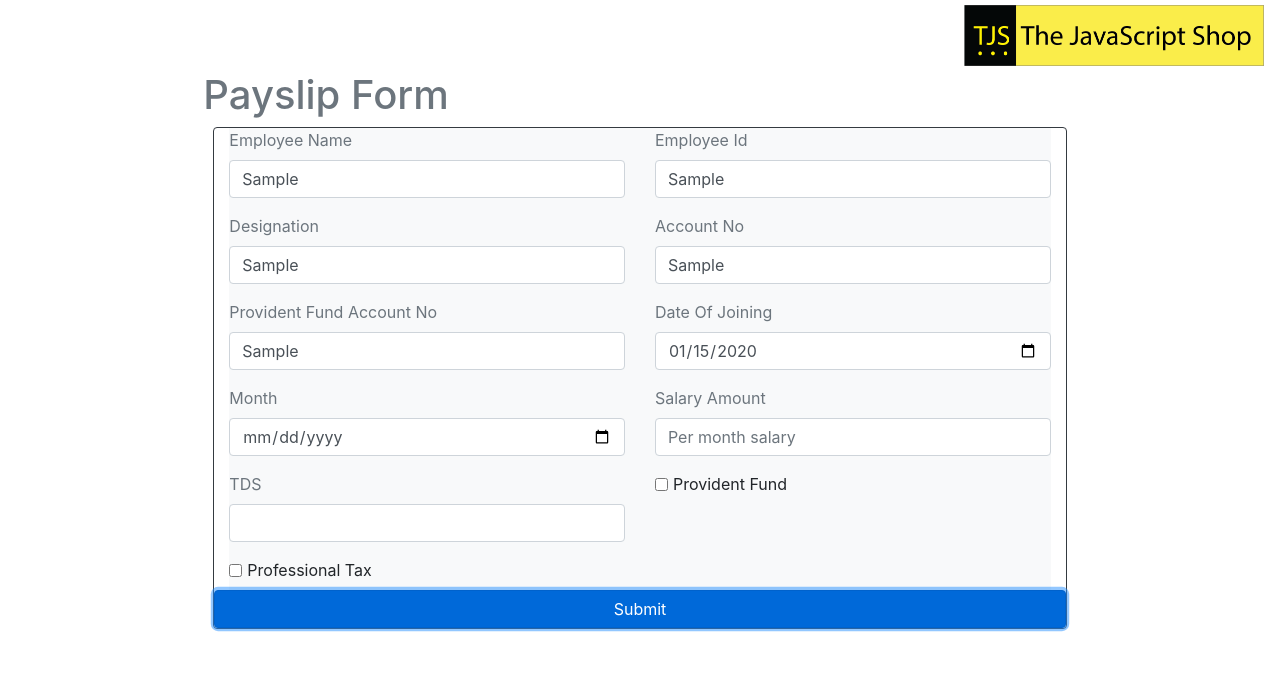
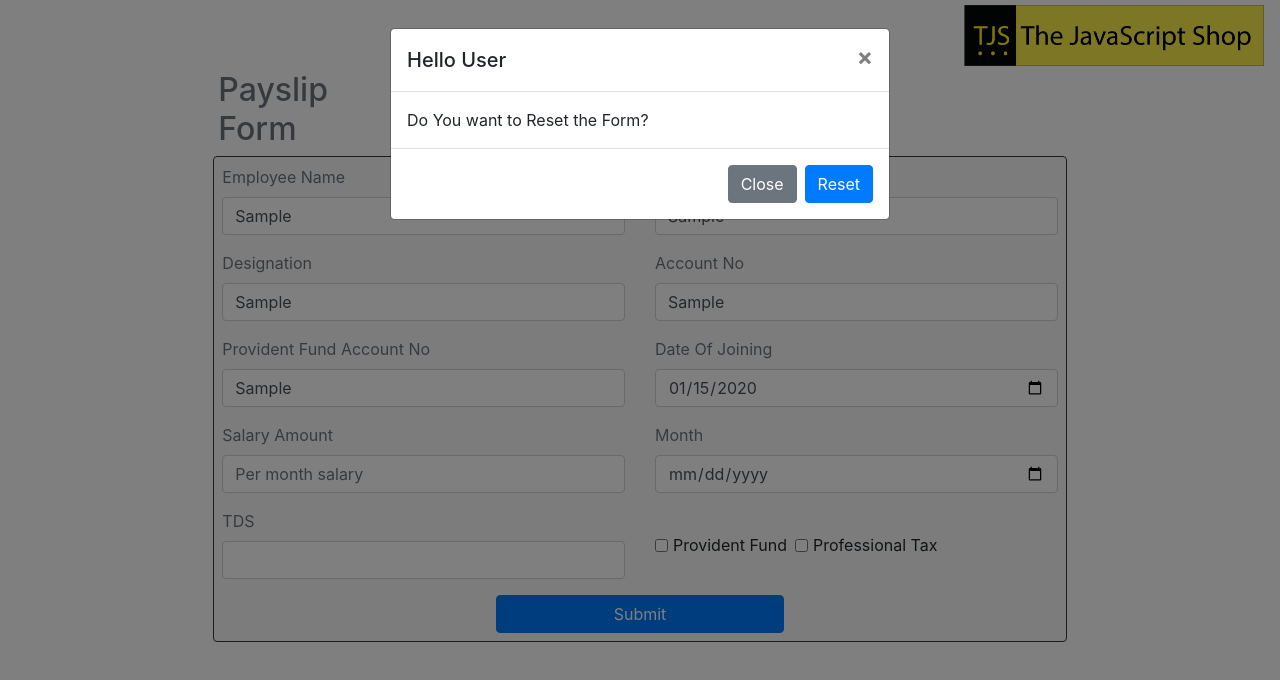
Before and after one commit to HarshRajMishra1995/Lane1project, a website: page public/index.html in a window 1280 px wide. Both pictures are taken after typing "Sample", "Sample", "Sample", "Sample", "Sample", "2020-01-15" into the empty fields and a click on the button "Submit". Drawn offline with nearby package versions, Linux system fonts and the light colour scheme.

Commit message:
added modal popup in index.html

```diff
--- a/public/index.html
+++ b/public/index.html
@@ -11,6 +11,11 @@
     <script src="https://maxcdn.bootstrapcdn.com/bootstrap/4.5.2/js/bootstrap.min.js"></script>
     <title>PDF-Generator</title>
 </head>
+<script>
+    function myFunction() {
+        document.getElementById("myForm").reset();
+    }
+</script>
 
 <body>
     <nav class="d-flex flex-row-reverse">
@@ -20,14 +25,14 @@
     </nav>
 
     <div class="row">
-        <div class="offset-lg-2 offset-xs-2">
-            <h1 class="text-secondary">Payslip Form</h1>
+        <div class="col-lg-2 offset-lg-2 offset-xs-2">
+            <h2 class="text-secondary">Payslip Form</h2>
         </div>
     </div>
 
     <div>
-        <div class="col-sm-12 col-lg-8   offset-lg-2 border border-dark rounded">
-            <form method="POST" action="/response" target="blank" class="bg-light">
+        <div class="col-sm-12 col-lg-8   offset-lg-2 border border-dark rounded bg-light p-2">
+            <form method="POST" action="/response" target="blank" id="myForm">
                 <div class="row">
                     <div class="col-xs-12 col-lg-6">
                         <div class="form-group  ">
@@ -67,14 +72,14 @@
                     </div>
                     <div class="col-xs-12 col-lg-6">
                         <div class="form-group">
-                            <label class="text-secondary" for="month">Month</label>
-                            <input type="date" class="form-control" id="month" name="month">
+                            <label class="text-secondary" for="salary">Salary Amount</label>
+                            <input type="text" class="form-control" id="salary" name="salary" placeholder="Per month salary">
                         </div>
                     </div>
                     <div class="col-xs-12 col-lg-6">
                         <div class="form-group">
-                            <label class="text-secondary" for="salary">Salary Amount</label>
-                            <input type="text" class="form-control" id="salary" name="salary" placeholder="Per month salary">
+                            <label class="text-secondary" for="month">Month</label>
+                            <input type="date" class="form-control" id="month" name="month">
                         </div>
                     </div>
                     <div class="col-xs-12 col-lg-6">
@@ -83,20 +88,39 @@
                             <input type="text" class="form-control" id="TDS" name="TDS">
                         </div>
                     </div>
-                    <div class="col-xs-12 col-lg-6">
+                    <div class="col-xs-12 col-lg-6 mt-4">
                         <div class="form-group form-check-inline">
                             <input class="form-check-input" type="checkbox" id="pf" name="pf">
                             <label class="form-check-label" for="pf">Provident Fund</label>
-                        </div>
-                    </div>
-                    <div class="col-xs-12 col-lg-6">
-                        <div class="form-group form-check-inline mb-2">
-                            <input class="form-check-input" type="checkbox" id="professionalTax" name="professionalTax">
+                            <input class="form-check-input ml-2" type="checkbox" id="professionalTax" name="professionalTax">
                             <label class="form-check-label" for="professionalTax">Professional Tax</label>
                         </div>
                     </div>
-                    <button type="submit" class="btn btn-primary col-lg-12">Submit</button>
+                    <button type="submit" data-toggle="modal" data-target="#exampleModal" class="btn btn-primary col-lg-4 offset-lg-4">Submit</button>
             </form>
+
+            <!-- Modal -->
+            <div class="modal fade" id="exampleModal" tabindex="-1" role="dialog" aria-labelledby="exampleModalLabel"
+                aria-hidden="true">
+                <div class="modal-dialog" role="document">
+                    <div class="modal-content">
+                        <div class="modal-header">
+                            <h5 class="modal-title" id="exampleModalLabel">Hello User</h5>
+                            <button type="button" class="close" data-dismiss="modal" aria-label="Close">
+                                <span aria-hidden="true">&times;</span>
+                            </button>
+                        </div>
+                        <div class="modal-body">
+                            Do You want to Reset the Form?
+                        </div>
+                        <div class="modal-footer">
+                            <button type="button" class="btn btn-secondary" data-dismiss="modal">Close</button>
+                            <button type="button" class="btn btn-primary" onclick="myFunction()" data-dismiss="modal">Reset</button>
+                        </div>
+                    </div>
+                </div>
+            </div>
+            <!--Modal Section Ends-->
         </div>
     </div>
     </div>
```
